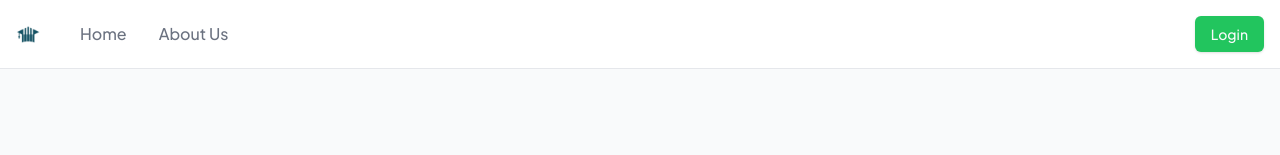
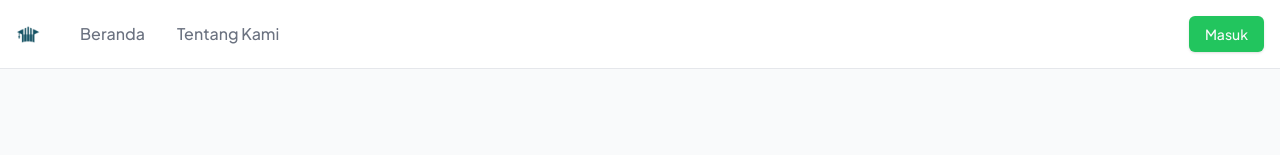
Before and after one commit to ardfordev/frontend, a React (Vite) app: page / in a window 1280 px wide. Shown: the top 155 px of the page. Built offline with nearby package versions, Linux system fonts and the light colour scheme.

Commit message:
fix menu

```diff
--- a/src/pages/AboutUs.jsx
+++ b/src/pages/AboutUs.jsx
@@ -37,27 +37,27 @@ const AboutUs = () => {
             />
           </NavLink>
           <nav className='hidden md:flex md:ml-10 md:pr-4 md:space-x-8'>
-            <NavLink className='text-base font-medium text-gray-500 hover:text-gray-900' to="/">Home</NavLink>
-            <NavLink className='text-base font-medium text-gray-500 hover:text-gray-900' to="/aboutus">About Us</NavLink>
+            <NavLink className='text-base font-medium text-gray-500 hover:text-gray-900' to="/">Beranda</NavLink>
+            <NavLink className='text-base font-medium text-gray-500 hover:text-gray-900' to="/aboutus">Tentang Kami</NavLink>
           </nav>
         </div>
         <div className='flex items-center justify-center space-x-4'>
           <DropdownMenu>
             <DropdownMenuTrigger asChild>
               <Button className="bg-green-500">
-                Login
+                Masuk
               </Button>
             </DropdownMenuTrigger>
             <DropdownMenuContent className="w-48" align="end" forceMount>
               <DropdownMenuGroup>
                 <DropdownMenuItem>
-                  <NavLink to="/mahasiswa/login">Login Mahasiswa</NavLink>
+                  <NavLink to="/mahasiswa/login">Masuk Mahasiswa</NavLink>
                 </DropdownMenuItem>
                 <DropdownMenuItem>
-                  <NavLink to="/dosen/login">Login Dosen</NavLink>
+                  <NavLink to="/dosen/login">Masuk Dosen</NavLink>
                 </DropdownMenuItem>
                 <DropdownMenuItem>
-                  <NavLink to="/staf/login">Login Staff</NavLink>
+                  <NavLink to="/staf/login">Masuk Staff</NavLink>
                 </DropdownMenuItem>
               </DropdownMenuGroup>
             </DropdownMenuContent>
--- a/src/pages/Home.jsx
+++ b/src/pages/Home.jsx
@@ -23,27 +23,27 @@ const Home = () => {
             />
           </NavLink>
           <nav className='hidden md:flex md:ml-10 md:pr-4 md:space-x-8'>
-            <NavLink className='text-base font-medium text-gray-500 hover:text-gray-900' to="/">Home</NavLink>
-            <NavLink className='text-base font-medium text-gray-500 hover:text-gray-900' to="/aboutus">About Us</NavLink>
+            <NavLink className='text-base font-medium text-gray-500 hover:text-gray-900' to="/">Beranda</NavLink>
+            <NavLink className='text-base font-medium text-gray-500 hover:text-gray-900' to="/aboutus">Tentang Kami</NavLink>
           </nav>
         </div>
         <div className='flex items-center justify-center space-x-4'>
           <DropdownMenu>
             <DropdownMenuTrigger asChild>
               <Button className="bg-green-500">
-                Login
+                Masuk
               </Button>
             </DropdownMenuTrigger>
             <DropdownMenuContent className="w-48" align="end" forceMount>
               <DropdownMenuGroup>
                 <DropdownMenuItem>
-                  <NavLink to="/mahasiswa/login">Login Mahasiswa</NavLink>
+                  <NavLink to="/mahasiswa/login">Masuk Mahasiswa</NavLink>
                 </DropdownMenuItem>
                 <DropdownMenuItem>
-                  <NavLink to="/dosen/login">Login Dosen</NavLink>
+                  <NavLink to="/dosen/login">Masuk Dosen</NavLink>
                 </DropdownMenuItem>
                 <DropdownMenuItem>
-                  <NavLink to="/staf/login">Login Staff</NavLink>
+                  <NavLink to="/staf/login">Masuk Staff</NavLink>
                 </DropdownMenuItem>
               </DropdownMenuGroup>
             </DropdownMenuContent>
```
